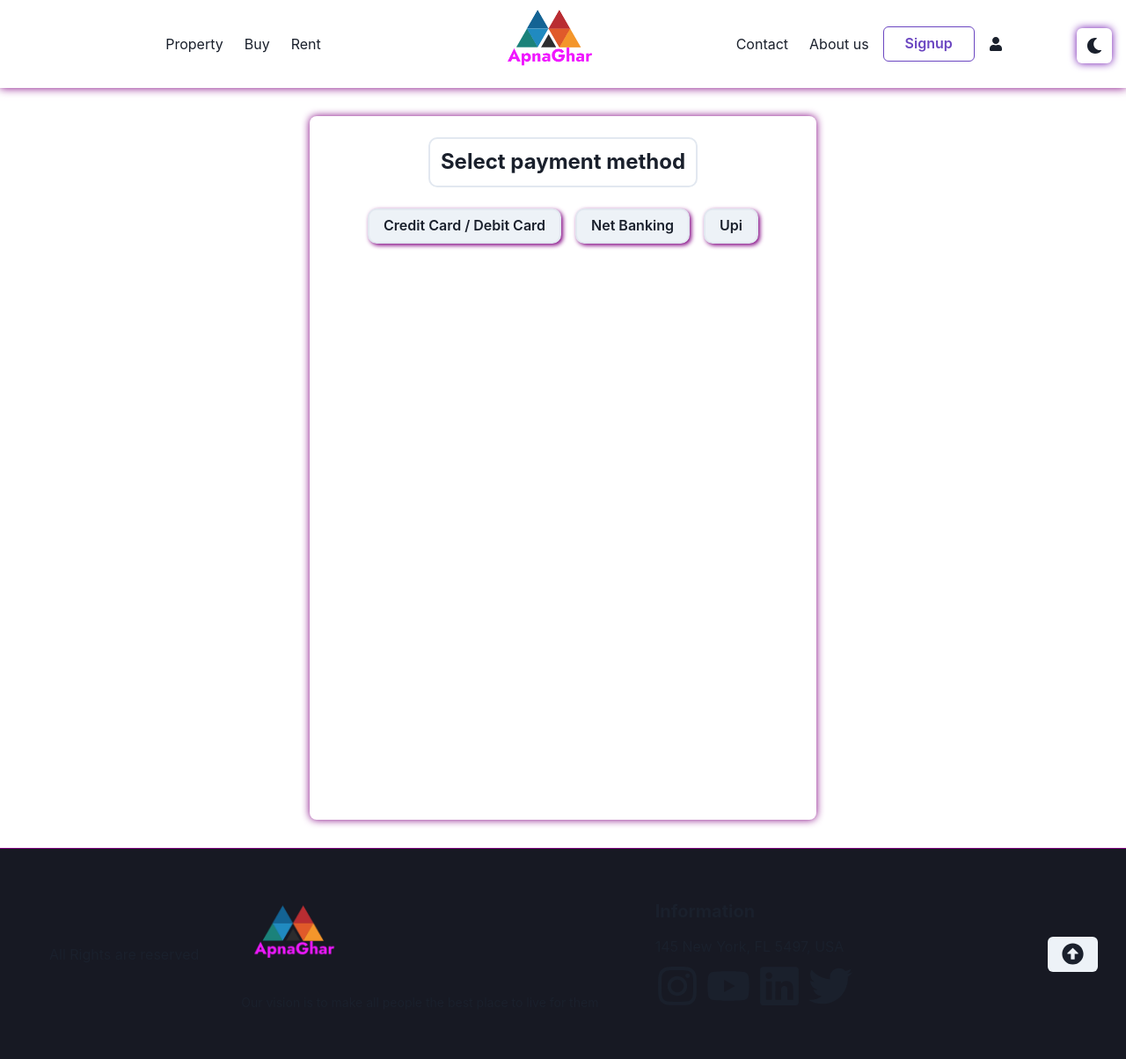
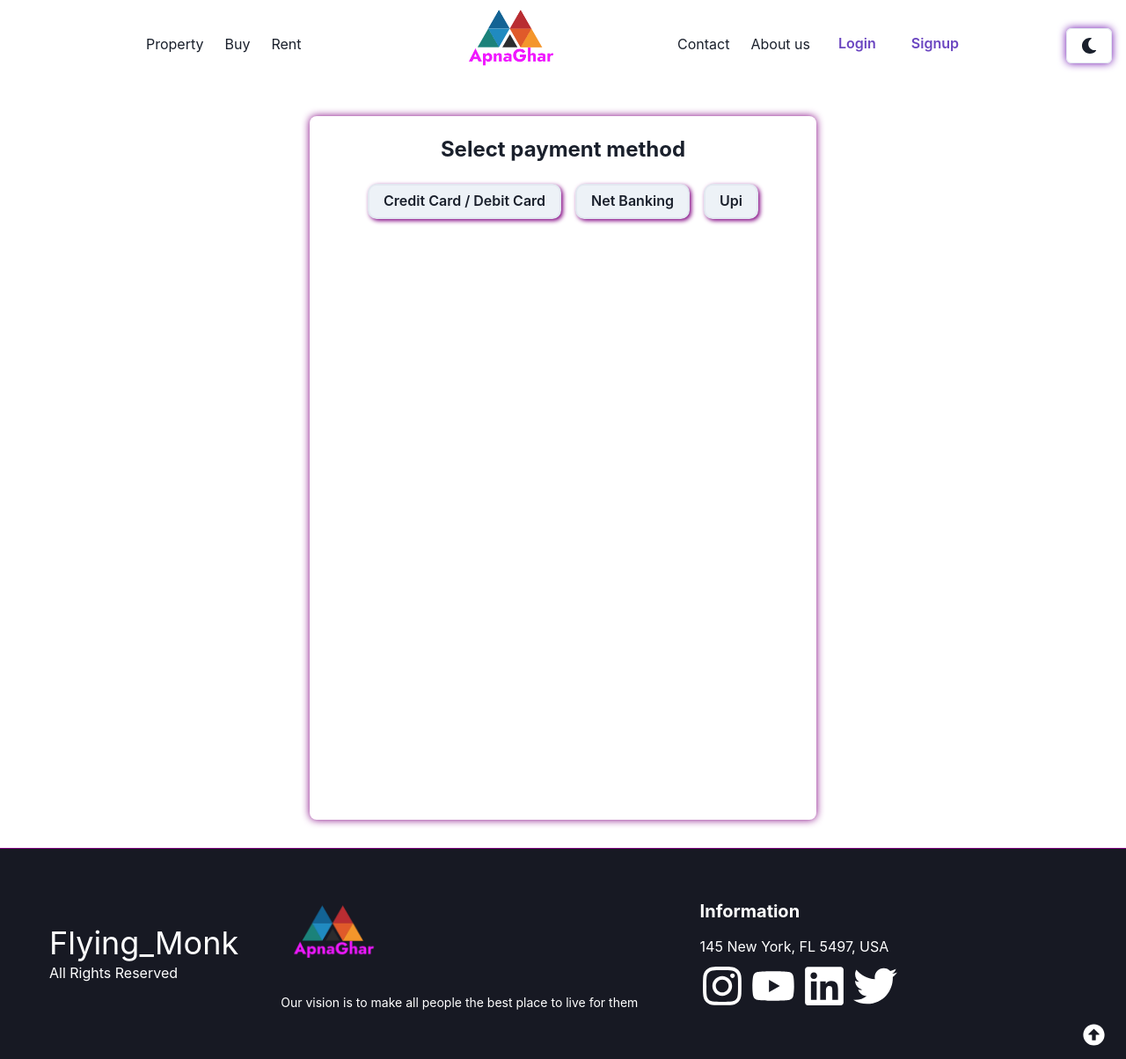
Before and after one commit to Flyingmonk01/ApnaGhar, a React (Vite) app: page /Payment in a window 1280 px wide. Shown: the whole page at 88% size. Built offline with nearby package versions, Linux system fonts and the light colour scheme.

Commit message:
refined few pages

```diff
--- a/src/ColorModeSwitcher.jsx
+++ b/src/ColorModeSwitcher.jsx
@@ -11,11 +11,11 @@ export const ColorModeSwitcher = props => {
 
   return (
     <IconButton
-      size="md"
+      size={["sm", "md"]}
       boxShadow={'0 0 10px #6A0DAD'}
-      fontSize="lg"
+      fontSize={["xs", "lg"]}
       aria-label={`Switch to ${text} mode`}
-      variant="ghost"
+      variant="outline"
       color="current"
       zIndex={'overlay'}
       position={'absolute'}
--- a/src/components/Footer/Footer.jsx
+++ b/src/components/Footer/Footer.jsx
@@ -13,9 +13,10 @@ const Footer = () => {
 
     return (
 
-        <Flex borderTop={'1px solid purple'} minH={'30vh'} bgColor={'gray.900'} p={'8'} flexDirection={['column', 'row']} justifyContent={'center'} alignItems={'center'}>
+        <Flex borderTop={'1px solid purple'} color={'#fff'} minH={'30vh'} bgColor={'gray.900'} p={'8'} flexDirection={['column', 'row']} justifyContent={'center'} alignItems={'center'}>
             <Box mx={'6'} maxW={'20vw'}>
-                All Rights are reserved
+                <Heading fontWeight={'400'} children={'Flying_Monk'}/>
+                <Text>All Rights Reserved</Text>
             </Box>
             <Box mx={'6'} flex="1">
                 <Image src={img} alt="Logo" maxW={{ base: "100px", md: "120px" }} mb={4} />
@@ -27,11 +28,13 @@ const Footer = () => {
                 <HStack mt={2}>
                     <Link to={'https://www.instagram.com'}><FaInstagram size={'50'} /></Link>
                     <Link to={'https://www.youtube.com'}><FaYoutube size={'50'} /></Link>
-                    <FaLinkedin size={'50'} />
-                    <FaTwitter size={'50'} />
+                    <Link to={'https://www.linkedin.com/in/pronita-barman/'}><FaLinkedin size={'50'} /></Link>
+                    <Link to={'https://www.twitter.com/Flying_Monk_'}><FaTwitter size={'50'} /></Link>
+
+
                 </HStack>
             </Box>
-            <Button onClick={scrollToTop}><FaArrowAltCircleUp fontSize={'25px'} /></Button>
+            <Button pos={'absolute'} bottom={'2'} right={'2'} background={'transparent'} color={'#fff'} onClick={scrollToTop}><FaArrowAltCircleUp fontSize={'25px'} /></Button>
         </Flex>
     )
 }
--- a/src/components/Home/Home.jsx
+++ b/src/components/Home/Home.jsx
@@ -23,9 +23,9 @@ const Home = () => {
 
     return (
 
-        <Box maxW={'100vw'} minH={'420vh'}>
+        // <Container maxW={'100vw'} minH={'420vh'}>
 
-            <Box w={'100%'} h={'72vh'} >
+            <Box w={'100%'} minH={'100vh'} >
                 <Input outline={'none'} color={'#000'} focusBorderColor='transparent' bgColor={'white'} textColor={'#000'} type="text" placeholder='Search your city...' pos={'absolute'} zIndex={500} w={'50vw'} mt={['2', '4']} ml={'25vw'} />
                 <Button pos={'absolute'} zIndex={500} mt={['2', '4']} ml={'70vw'} children={'Search'} colorScheme='purple' />
                 <Carousel
@@ -43,7 +43,7 @@ const Home = () => {
                     ))}
                 </Carousel>
 
-                <Container mx={['1', '4']} my={['4', '8']} minW={['100vw', '90vw']}>
+                <Container mx={['1', '4']} my={['4', '8']} minW={['100vw', '95vw']}>
 
                     <HStack overflowY={'hidden'} overflowX={'auto'} px={['2', '8']} mt={['2', '4']} h={'400px'} css={{
                         '&::-webkit-scrollbar': {
@@ -122,10 +122,10 @@ const Home = () => {
 
                 <hr />
 
-                <Container borderRadius={'xl'} color={'#000'} bgColor={'purple.100'} boxShadow={'0 0 10px purple'} minW={'60vw'} overflowY={'hidden'} overflowX={'auto'} px={['4', '8']} mt={['8', '12']}
+                <Container minH={'50vh'} borderRadius={'xl'} color={'#000'} bgColor={'purple.100'} boxShadow={'0 0 10px purple'} minW={'60vw'} overflowY={'hidden'} overflowX={'auto'} px={['4', '8']} mt={['8', '12']}
 
                 >
-                    <Container minH={'80vh'} W={'60vw'} p={4}>
+                    <Container  W={'60vw'} p={4}>
                         <Box m={'8'}><Heading children={'Testimonials'} textAlign={'center'} /></Box>
                         <Carousel autoPlay infiniteLoop showIndicators={false} showStatus={false}>
                             {testimonials.map((testimonial, index) => (
@@ -145,7 +145,7 @@ const Home = () => {
                     </Container>
                 </Container>
 
-                <Container borderRadius={'xl'} bgColor={'yellow.100'} color={'#000'} boxShadow={'0 0 10px purple'} minH={'80vh'} minW={'60vw'} my={['6', '20']} p={['6', '12']} >
+                <Container borderRadius={'xl'} bgColor={'yellow.100'} color={'#000'} boxShadow={'0 0 10px purple'} minH={'50vh'} minW={'60vw'} my={['6', '20']} p={['6', '12']} >
                     <Heading textAlign={'center'}>Our Vision</Heading>
                     <Text>
                         The application of blockchain technology in the real estate industry has the potential to bring about significant changes and improvements. Here's a vision of how blockchain could impact the real estate sector:
@@ -170,7 +170,6 @@ const Home = () => {
                     </Text>
                 </Container>
             </Box>
-        </Box >
     );
 };
 
--- a/src/components/Login/Login.jsx
+++ b/src/components/Login/Login.jsx
@@ -3,7 +3,7 @@ import { Link } from "react-router-dom";
 
 const Login = () => {
     return (
-        <Container minH={'70vh'} boxShadow={'0 0 10px purple'} mt={['4', '8']} p={['2', '4']} maxW={'xl'} borderRadius={'lg'}>
+        <Container minH={'70vh'} boxShadow={'0 0 10px purple'} my={['4', '8']} p={['2', '4']} maxW={'xl'} borderRadius={'lg'}>
             <Heading m={'auto'} w={'fit-content'} borderBottom={'2px solid black'} textAlign={'center'} p={'2'} fontSize={['xl', '2xl']}>Login</Heading>
             <VStack spacing={4} m={['2', '4']} p={['2', '4']} align="stretch">
                 <HStack>
--- a/src/components/Navbar/Navbar.jsx
+++ b/src/components/Navbar/Navbar.jsx
@@ -26,6 +26,8 @@ const Navbar = () => {
 
     const handleToggle = () => setIsOpen(!isOpen);
 
+    const isAuthenticated = false;
+
     useEffect(() => {
         // Update the width when the window is resized
         const handleResize = () => setWidth(window.innerWidth);
@@ -38,20 +40,23 @@ const Navbar = () => {
     }, []);
 
     return (
-        <HStack w={'100vw'} boxShadow={'0 0 10px purple'} justifyContent={"space-between"}>
+        <HStack  w={'95vw'} justifyContent={"space-between"}>
             {width < 780 ? (
-                <HStack justifyContent={'space-between'}>
+                <HStack >
                     <IconButton
                         display={{ base: 'block', md: 'none' }}
                         icon={<FaBars />}
                         onClick={handleToggle}
                         variant="ghost"
                         colorScheme="purple"
-                        ml={'55'}
+                        pos={'absolute'}
+                        pl={'3'}
+                        ml={'50'}
                     />
 
                     <Link as={ReactRouterLink} to={'/'}>
-                        <Image h={['50px', '100px']} src={img} />
+
+                        <Image ml={'160'} h={['50px', '100px']} src={img} />
                     </Link>
 
                 </HStack>
@@ -73,10 +78,20 @@ const Navbar = () => {
                     <HStack mx={'auto'} fontSize={'l'} display={{ base: isOpen ? 'flex' : 'none', md: 'flex' }}>
                         <Link as={ReactRouterLink} mx={['1', '2']} to={"/contact"} children={"Contact"} />
                         <Link as={ReactRouterLink} mx={['1', '2']} to={"/about"} children={"About us"} />
-                        <Button variant={'outline'} colorScheme="purple">
-                            <Link as={ReactRouterLink} mx={['1', '2']} to={'/signup'}>Signup</Link>
-                        </Button>
-                        <Link as={ReactRouterLink} mx={['1', '2']} to={"/profile"}><FaUser /></Link>
+                        {
+                            isAuthenticated ? (
+
+                                <Link as={ReactRouterLink} to={'/profile'}> <FaUser /> </Link>
+
+                            ) : (<>
+                                <Button variant={'ghost'} colorScheme="purple">
+                                    <Link as={ReactRouterLink} to={'/login'}>Login</Link>
+                                </Button>
+                                <Button variant={'ghost'} colorScheme="purple">
+                                    <Link as={ReactRouterLink} to={'/signup'}>Signup</Link>
+                                </Button>
+                            </>)
+                        }
                     </HStack>
                 </>
             )}
@@ -89,15 +104,26 @@ const Navbar = () => {
                     <DrawerHeader>Menu</DrawerHeader>
                     <DrawerBody>
                         <VStack spacing="4">
-                        <Link onClick={handleToggle} as={ReactRouterLink} to={"/"} children={"Home"} />
+                            <Link onClick={handleToggle} as={ReactRouterLink} to={"/"} children={"Home"} />
                             <Link onClick={handleToggle} as={ReactRouterLink} to={"/property"} children={"Property"} />
-                            <Link onClick={handleToggle}variant="brandPrimary" as={ReactRouterLink} to={"/buy"} children={"Buy"} />
+                            <Link onClick={handleToggle} variant="brandPrimary" as={ReactRouterLink} to={"/buy"} children={"Buy"} />
                             <Link onClick={handleToggle} as={ReactRouterLink} to={"/rent"} children={"Rent"} />
                             <Link onClick={handleToggle} as={ReactRouterLink} to={"/contact"} children={"Contact"} />
                             <Link onClick={handleToggle} as={ReactRouterLink} to={"/about"} children={"About us"} />
-                            <Button onClick={handleToggle} variant={'outline'} colorScheme="purple">
-                                <Link as={ReactRouterLink} to={'/signup'}>Signup</Link>
-                            </Button>
+                            {
+                                isAuthenticated ? (
+
+                                    <Link onClick={handleToggle} as={ReactRouterLink} to={'/profile'}> <FaUser /> </Link>
+
+                                ) : (<>
+                                    <Button onClick={handleToggle}  variant={'ghost'} colorScheme="purple">
+                                        <Link as={ReactRouterLink} to={'/login'}>Login</Link>
+                                    </Button>
+                                    <Button onClick={handleToggle}  variant={'ghost'} colorScheme="purple">
+                                        <Link as={ReactRouterLink} to={'/signup'}>Signup</Link>
+                                    </Button>
+                                </>)
+                            }
                         </VStack>
                     </DrawerBody>
                 </DrawerContent>
--- a/src/components/Payment/Payment.jsx
+++ b/src/components/Payment/Payment.jsx
@@ -27,7 +27,7 @@ const Payment = () => {
 
     return (
         <Container my={'8'} minH={'100vh'} maxW={['sm', 'md', 'lg', 'xl']} p={['4', '6']} boxShadow={'0 0 10px purple'} borderRadius={'lg'}>
-            <Heading m={'auto'} w={'fit-content'} mb={['4', '6']} textAlign={'center'} borderWidth={'2px'} p={3} borderRadius={'10px'} fontSize={['xl', '2xl']}>Select payment method</Heading>
+            <Heading m={'auto'} w={'fit-content'} mb={['4', '6']} textAlign={'center'} fontSize={['xl', '2xl']}>Select payment method</Heading>
             <VStack>
                 <Box>
                     <HStack justifyContent={'center'} wrap={'wrap'} spacing={4}>
@@ -47,7 +47,7 @@ const Payment = () => {
 
 const CreditCard = () => {
     return (
-        <Box my={'8'} borderWidth="1px" borderRadius="lg" p="4" boxShadow="md">
+        <Box w={'fit-content'} my={'8'} borderWidth="1px" borderRadius="lg" p="4" boxShadow="md">
             <Heading size="md" mb="4">Enter Credit Card Details</Heading>
             <FormControl mb="4">
                 <FormLabel>Cardholder Name</FormLabel>
@@ -74,7 +74,7 @@ const CreditCard = () => {
 
 const NetBanking = () => {
     return (
-        <Box my={'8'} borderWidth="1px" borderRadius="lg" p="4" boxShadow="md">
+        <Box w={'90%'} my={'8'} borderWidth="1px" borderRadius="lg" p="4" boxShadow="md">
             <Heading size="md" mb="4">Enter Net Banking Details</Heading>
             <FormControl mb="4">
                 <FormLabel>Bank Name</FormLabel>
@@ -99,7 +99,7 @@ const NetBanking = () => {
 }
 const Upi = () => {
     return (
-        <Box my={'8'} borderWidth="1px" borderRadius="lg" p="4" boxShadow="md">
+        <Box w={'90%'} my={'8'} borderWidth="1px" borderRadius="lg" p="4" boxShadow="md">
             <Heading size="md" mb="4">Enter UPI Details</Heading>
             <FormControl mb="4">
                 <FormLabel>UPI ID</FormLabel>
```
